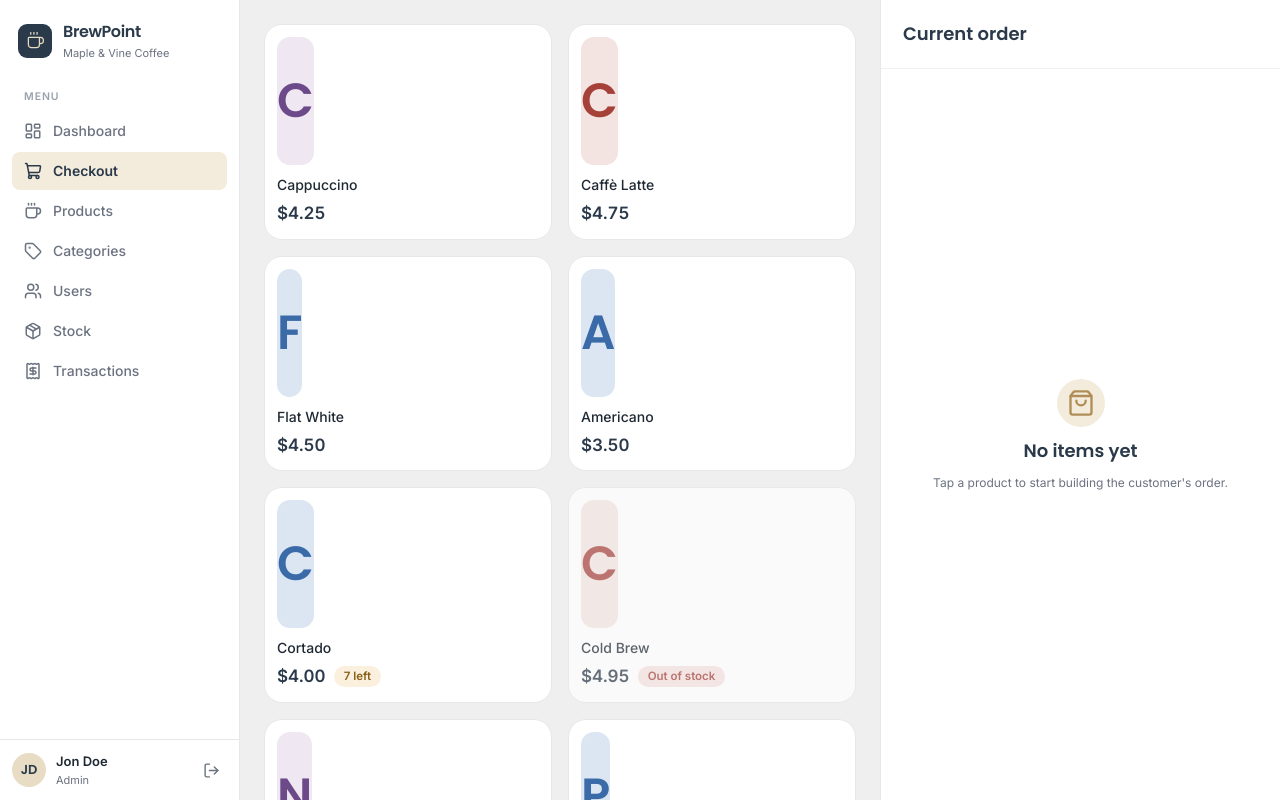
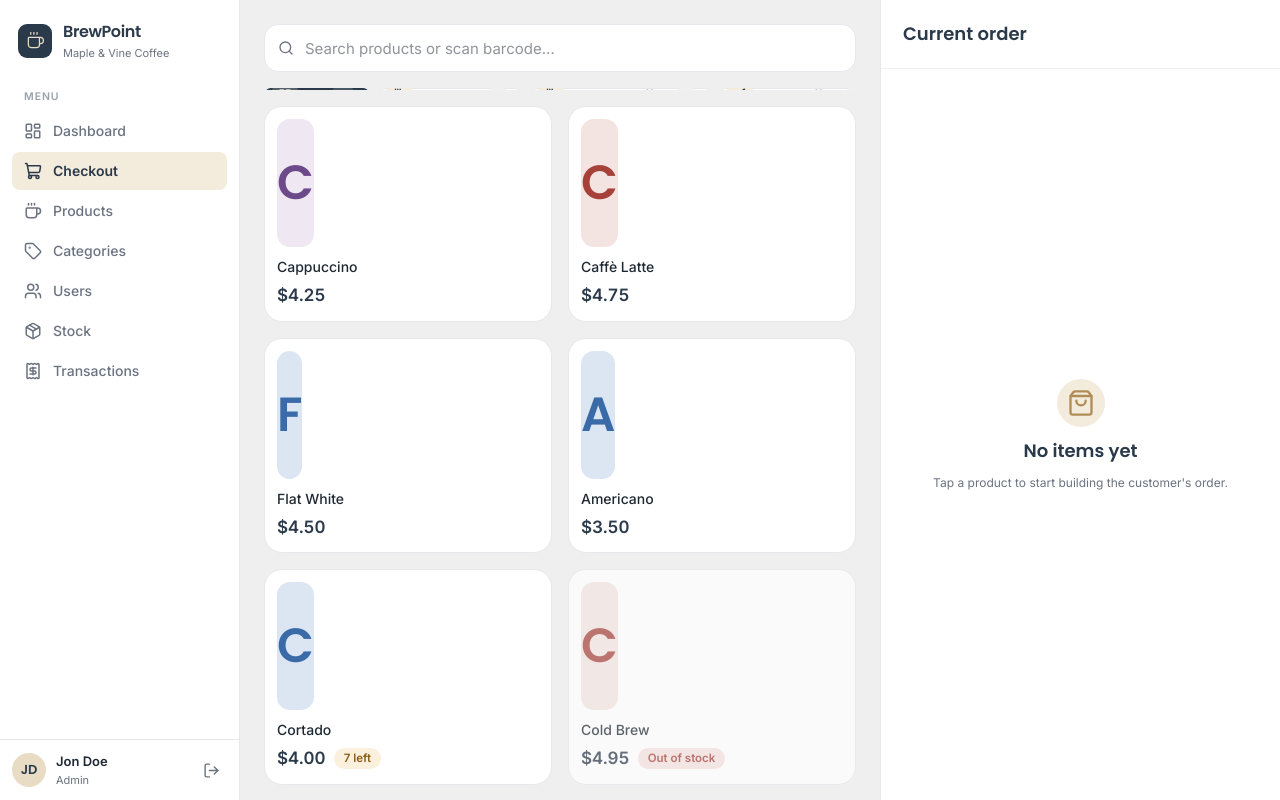
Before and after one commit to muhammadzhuhry/brewpoint, a Next.js app: page /checkout in a window 1280 px wide. Built offline with nearby package versions, Linux system fonts and the light colour scheme.

Commit message:
feature: search and category chip (filter)

```diff
--- a/app/(staff)/checkout/page.tsx
+++ b/app/(staff)/checkout/page.tsx
@@ -4,13 +4,20 @@ import { useState } from "react";
 import {
   AlertCircle,
   Check,
+  Coffee,
+  Cookie,
   CreditCard,
+  LayoutGrid,
+  Leaf,
   Minus,
   Plus,
   Printer,
+  Search,
   ShoppingBag,
   ShoppingCart,
+  Sparkles,
   Trash2,
+  type LucideIcon,
 } from "lucide-react";
 
 import type { Product } from "@/lib/types";
@@ -40,6 +47,15 @@ type Receipt = {
   change: number;
 };
 
+const CATEGORY_ICONS: Record<string, LucideIcon> = {
+  All: LayoutGrid,
+  Espresso: Coffee,
+  "Brewed Coffee": Coffee,
+  "Non-Coffee": Leaf,
+  Pastry: Cookie,
+  "Seasonal Drinks": Sparkles,
+};
+
 function getReceiptTimeLabel() {
   const now = new Date();
   return (
@@ -58,10 +74,23 @@ export default function CheckoutPage() {
   const { quantities, order, addItem, increment, decrement, clearCart } =
     useCartStore();
 
+  const [search, setSearch] = useState("");
+  const [categoryFilter, setCategoryFilter] = useState("All");
   const [checkoutOpen, setCheckoutOpen] = useState(false);
   const [received, setReceived] = useState("");
   const [receipt, setReceipt] = useState<Receipt | null>(null);
   const [nextRef, setNextRef] = useState(2042);
+
+  const categories = Array.from(new Set(products.map((p) => p.category)));
+
+  const filteredProducts = products.filter((p) => {
+    const matchesCategory =
+      categoryFilter === "All" || p.category === categoryFilter;
+    const matchesSearch = p.name
+      .toLowerCase()
+      .includes(search.trim().toLowerCase());
+    return matchesCategory && matchesSearch;
+  });
 
   const cartLines = order
     .map((id) => products.find((p) => p.id === id))
@@ -124,8 +153,76 @@ export default function CheckoutPage() {
   return (
     <div className="-m-6 flex h-[calc(100%+3rem)]">
       <div className="flex min-w-0 flex-1 flex-col overflow-auto p-6">
+        <div className="relative mb-4">
+          <Search className="absolute top-1/2 left-3.5 size-4 -translate-y-1/2 text-muted-foreground" />
+          <input
+            value={search}
+            onChange={(e) => setSearch(e.target.value)}
+            placeholder="Search products or scan barcode…"
+            className="h-12 w-full rounded-xl border border-border bg-card pr-3.5 pl-10 text-[15px] text-foreground outline-none"
+          />
+        </div>
+
+        <div className="mb-4 flex gap-2 overflow-x-auto pb-0.5">
+          {["All", ...categories].map((c) => {
+            const isOn = categoryFilter === c;
+            const count =
+              c === "All"
+                ? products.length
+                : products.filter((p) => p.category === c).length;
+            const Icon = CATEGORY_ICONS[c] ?? Coffee;
+            return (
+              <button
+                key={c}
+                type="button"
+                onClick={() => setCategoryFilter(c)}
+                className={cn(
+                  "flex shrink-0 items-center gap-2 rounded-full border py-1.5 pr-3.5 pl-1.5 text-[13.5px] font-medium whitespace-nowrap",
+                  isOn
+                    ? "border-primary bg-primary text-primary-foreground"
+                    : "border-border bg-card text-foreground",
+                )}
+              >
+                <span
+                  className={cn(
+                    "flex size-7 items-center justify-center rounded-full",
+                    isOn ? "bg-white/20" : "bg-icon-chip-background",
+                  )}
+                >
+                  <Icon
+                    className={cn(
+                      "size-3.5",
+                      isOn ? "text-secondary" : "text-primary",
+                    )}
+                  />
+                </span>
+                {c}
+                <span
+                  className={cn(
+                    "flex min-w-[18px] items-center justify-center rounded-full px-1.5 py-0.5 text-[11px] font-semibold",
+                    isOn
+                      ? "bg-white/15 text-primary-foreground"
+                      : "bg-[#F1F0EC] text-muted-foreground",
+                  )}
+                >
+                  {count}
+                </span>
+              </button>
+            );
+          })}
+        </div>
+
+        {filteredProducts.length === 0 ? (
+          <div className="flex flex-1 items-center justify-center p-10">
+            <EmptyState
+              icon={<Search className="size-7" />}
+              title="No products found"
+              description="Try another search term or category."
+            />
+          </div>
+        ) : (
           <div className="grid grid-cols-[repeat(auto-fill,minmax(196px,1fr))] gap-4">
-          {products.map((product) => {
+            {filteredProducts.map((product) => {
               const status = getStockStatus(product.stock);
               const [bg, fg] = getTileColor(product.name);
               const isOut = status === "out-of-stock";
@@ -182,6 +279,7 @@ export default function CheckoutPage() {
               );
             })}
           </div>
+        )}
       </div>
 
       <aside className="flex w-[400px] shrink-0 flex-col border-l border-border bg-card">
```
Lines whose indentation alone changed are shown as unchanged.
